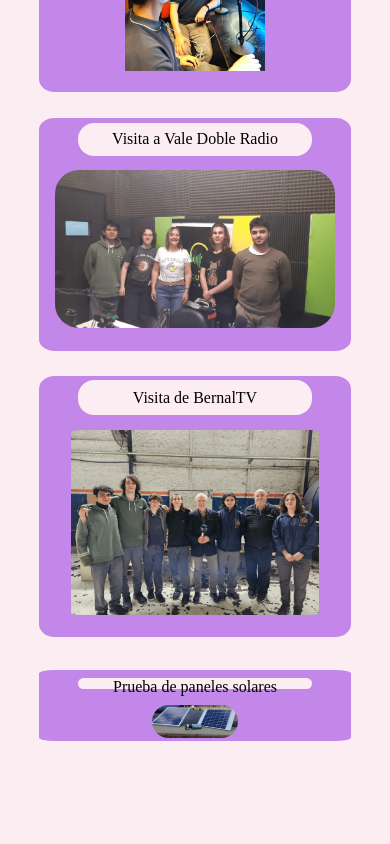
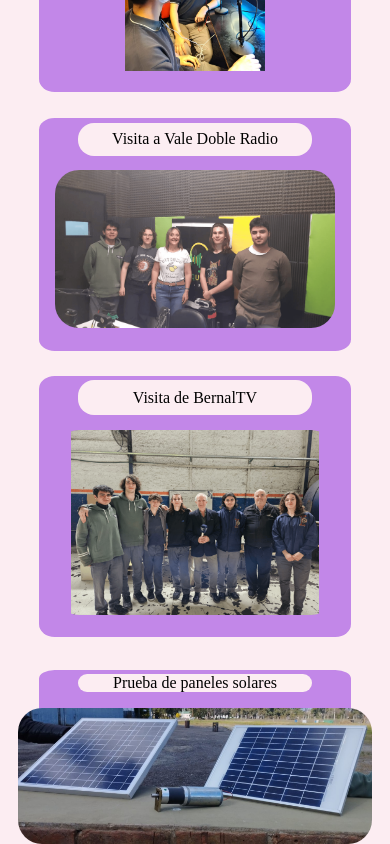
Before and after one commit to impatrq/gravicap, a Vue app in the folder gravicap_web/: page /galeria in a window 390 px wide. Shown: the part 1414-2258 px from the top of the page. Before the commit the page ends 2155 px from the top, so only its background shows below. Built offline with nearby package versions, Linux system fonts and the light colour scheme.

Commit message:
Update GaleriaView.vue

```diff
--- a/gravicap_web/src/views/GaleriaView.vue
+++ b/gravicap_web/src/views/GaleriaView.vue
@@ -174,6 +174,7 @@
     .grid_8 {
                 .imagenes {
                             max-width: 22vw;
+                            min-width: 353.3px;
                 }
     }
 }
```
